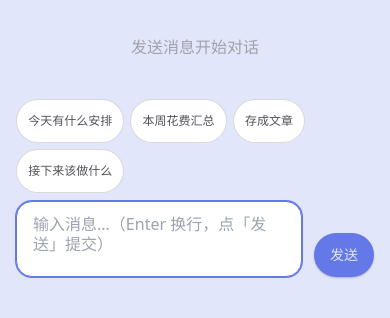
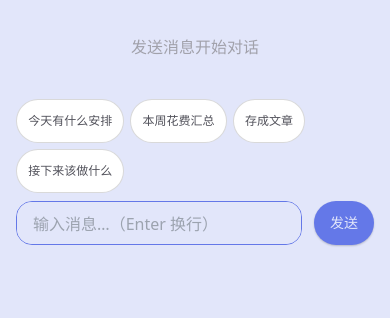
Before and after one commit to ravencyl/personal-assistant, a Django app: template templates/chat/conversation_detail.html in a window 390 px wide. Shown: the part 146-464 px from the top of the page. Run offline with Django 3.2, Linux system fonts and the light colour scheme; the template is opened without the code that fills it, so the values that code supplies are empty.

Commit message:
聊天输入框样式对齐全站口径：rounded-xl + 单行 placeholder
- 两个聊天输入框（详情页/分栏页）从 rounded-lg + focus:ring + bg-card
  统一为 rounded-xl + 纯边框聚焦 + bg，与笔记页 composer、快记浮层一致
- placeholder 缩短为单行「输入消息…（Enter 换行）」：移动端 16px 规范字号
  下长文案折两行，而 iOS Safari 不把 placeholder 算进 scrollHeight，
  paFitTextarea 会裁掉第二行；随之移除昨日加的 min-height:4.75rem 保底
  （输入框不再比全站其它输入框高出一截）
- 教训再现：多行 Django {# #} 注释不支持跨行，整段渲染成正文撑坏布局，
  本项目第二次踩，已改 {% comment %} 块（回归锁 test_no_template_syntax_
  leaked 体系在 chat 侧无覆盖，暂靠本注释提醒）
- SW v22 → v23

```diff
--- a/static/css/custom.css
+++ b/static/css/custom.css
@@ -415,16 +415,12 @@ a.bg-\[var\(--accent\)\]:active {
     line-height: 1.5;
 }
 
-/* 移动端聊天输入框保底两行：全站规范字号 16px 下长 placeholder（Enter 换行提示）
-   会折成两行，而 paFitTextarea 按内容 scrollHeight 拟合高度，iOS Safari 不把
-   placeholder 算进 scrollHeight，高度停在一行、第二行被裁掉（2026-09-14 实测截图）。
-   min-height 钳住显示高度——JS 写的 inline height 低于它时以 min-height 为准；
-   桌面 14px 单行放得下，不受影响。 */
-@media (max-width: 767px) {
-    .chat-input {
-        min-height: 4.75rem;
-    }
-}
+/* 【已下线】移动端两行 min-height 保底（2026-09-14 上、同日下）：
+   当时为塞下两行 placeholder 加了 min-height:4.75rem，但输入框因此比
+   全站其它输入框高出一截、视觉不统一。后改单行 placeholder
+   「输入消息…（Enter 换行）」根治，本规则移除。
+   教训保留：iOS Safari 不把 placeholder 算进 textarea scrollHeight，
+   placeholder 文案必须保证单行，不要用高度 hack 兼容多行文案。 */
 
 /* iOS Safari：聚焦 font-size < 16px 的输入控件会自动放大页面（viewport 缩放）。
    【全站规范】移动端统一把所有可输入控件字号提到 16px 规避；桌面 Safari 无此
--- a/static/sw.js
+++ b/static/sw.js
@@ -10,7 +10,7 @@
 //     而且 cache.put() 遇到非 GET 会直接抛异常。
 //  3. 只缓存顶层导航。判据只能用 mode === 'navigate'，不能再用「Accept 含 text/html」：
 //     HTMX 的片段请求就是 Accept: text/html,*/*，一旦被缓存，打卡/搜索/聊天会拿到过期片段。
-const CACHE_VERSION = 'personal-assistant-v22';
+const CACHE_VERSION = 'personal-assistant-v23';
 
 // 预缓存的核心静态资源（已自托管，不再依赖 CDN）
 const PRECACHE_URLS = [
--- a/templates/chat/conversation_detail.html
+++ b/templates/chat/conversation_detail.html
@@ -57,12 +57,17 @@ action 保留是为了给 JS 提供 URL，也兼容无 JS 提交（视图会 red
 <form id="message-form" method="post" action="{% url 'chat:send_message' conversation.id %}">
     {% csrf_token %}
     <div class="flex items-end gap-3">
-        {# 多行输入框：Enter 只换行、不提交（避开误发），只允许点「发送」按钮 #}
+        {% comment %}多行输入框：Enter 只换行、不提交（避开误发），只允许点「发送」按钮。
+           样式对齐全站输入框口径（同笔记页 composer）：rounded-xl + 纯边框聚焦，
+           不用 ring、不用 bg-card；placeholder 必须单行——移动端 16px 规范字号下
+           长文案会折两行，而 iOS Safari 不把 placeholder 算进 scrollHeight，
+           paFitTextarea 会把第二行裁掉（2026-09-14 实测，曾用 min-height 保底，
+           后改单行文案根治，避免输入框比全站其它输入框高出一截）。{% endcomment %}
         <textarea name="content" id="message-input" rows="1" data-auto-grow autofocus
-            placeholder="输入消息...（Enter 换行，点「发送」提交）"
-            class="chat-input flex-1 rounded-lg border border-[var(--border-strong)] px-4 py-3 text-sm focus:border-[var(--accent)] focus:outline-none focus:ring-1 focus:ring-[var(--accent)] bg-[var(--bg-card)] text-[var(--text)]"></textarea>
+            placeholder="输入消息…（Enter 换行）"
+            class="chat-input flex-1 rounded-xl border border-[var(--border-strong)] bg-[var(--bg)] px-4 py-3 text-sm text-[var(--text)] focus:border-[var(--accent)] focus:outline-none"></textarea>
         <button type="submit"
-            class="rounded-lg bg-[var(--accent)] px-4 py-3 sm:px-6 text-sm font-medium text-[var(--bg)] hover:opacity-90 focus:outline-none focus:ring-2 focus:ring-[var(--accent)] focus:ring-offset-2">
+            class="rounded-xl bg-[var(--accent)] px-4 py-3 sm:px-6 text-sm font-medium text-[var(--bg)] hover:opacity-90 focus:outline-none focus:ring-2 focus:ring-[var(--accent)] focus:ring-offset-2">
             发送
         </button>
     </div>
--- a/templates/chat/conversation_list.html
+++ b/templates/chat/conversation_list.html
@@ -172,10 +172,10 @@
         {% csrf_token %}
         <div class="flex items-end gap-2">
             <textarea name="content" id="split-input" rows="1" data-auto-grow autofocus
-                placeholder="输入消息...（Enter 换行，点「发送」提交）"
-                class="chat-input flex-1 rounded-lg border border-[var(--border-strong)] px-4 py-2.5 text-sm focus:border-[var(--accent)] focus:outline-none focus:ring-1 focus:ring-[var(--accent)] bg-[var(--bg-card)] text-[var(--text)]"></textarea>
+                placeholder="输入消息…（Enter 换行）"
+                class="chat-input flex-1 rounded-xl border border-[var(--border-strong)] bg-[var(--bg)] px-4 py-2.5 text-sm text-[var(--text)] focus:border-[var(--accent)] focus:outline-none"></textarea>
             <button type="submit"
-                class="tap-target rounded-lg bg-[var(--accent)] px-4 py-2.5 text-sm font-medium text-[var(--bg)] hover:opacity-90 focus:outline-none focus:ring-2 focus:ring-[var(--accent)] focus:ring-offset-2">
+                class="tap-target rounded-xl bg-[var(--accent)] px-4 py-2.5 text-sm font-medium text-[var(--bg)] hover:opacity-90 focus:outline-none focus:ring-2 focus:ring-[var(--accent)] focus:ring-offset-2">
                 发送
             </button>
         </div>
```
